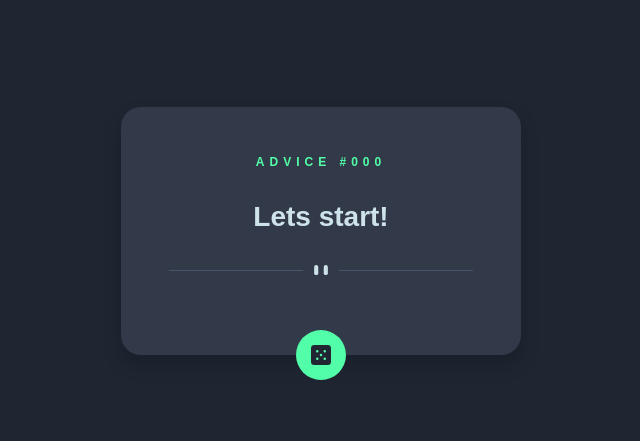
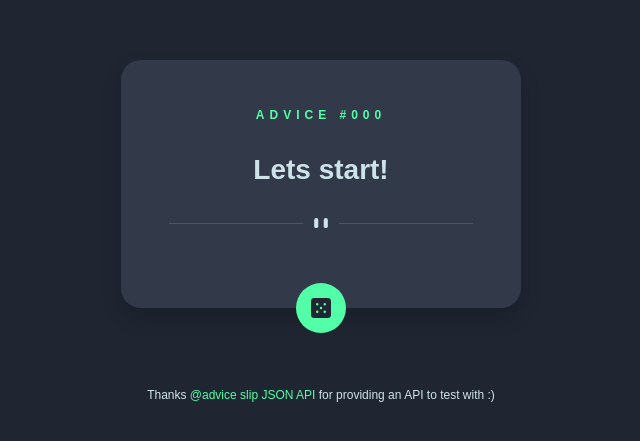
Before and after one commit to 2501-rgb/Advice-generator-app, a plain HTML site: page index.html in a window 1280 px wide. Shown: the part 169-610 px from the top of the page, without its empty margins (319-959 px from the left). Drawn offline with Linux system fonts and the light colour scheme.

Commit message:
minor fixed + added credits  : )

```diff
--- a/index.html
+++ b/index.html
@@ -21,7 +21,13 @@
           <img src="/assets/icon-dice.svg" />
         </div>
       </div>
+      <p class="credits">
+        Thanks
+        <a href="https://api.adviceslip.com/">@advice slip JSON API</a>
+        for providing an API to test with :)
+      </p>
     </main>
+
     <script src="main.js"></script>
   </body>
 </html>
--- a/styles.css
+++ b/styles.css
@@ -31,6 +31,7 @@ body {
 main {
   width: 100vw;
   height: 100vh;
+  flex-direction: column;
   background-color: var(--dark-blue);
   display: flex;
   align-items: center;
@@ -98,3 +99,13 @@ main {
 .dice__container:hover {
   transform: scale(1.25) rotate(135deg);
 }
+
+.credits {
+  margin-top: 5rem;
+  font-size: 0.75rem;
+}
+
+.credits a {
+  text-decoration: none;
+  color: var(--accent-color);
+}
```
